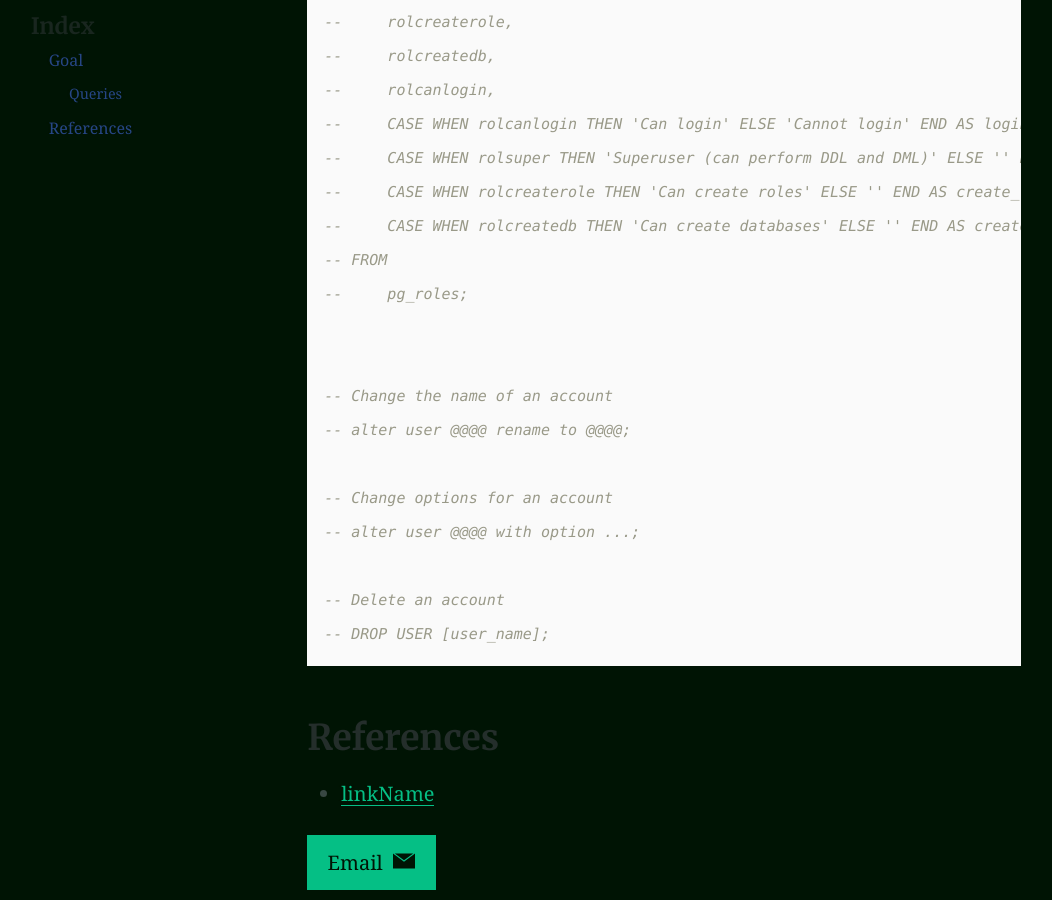
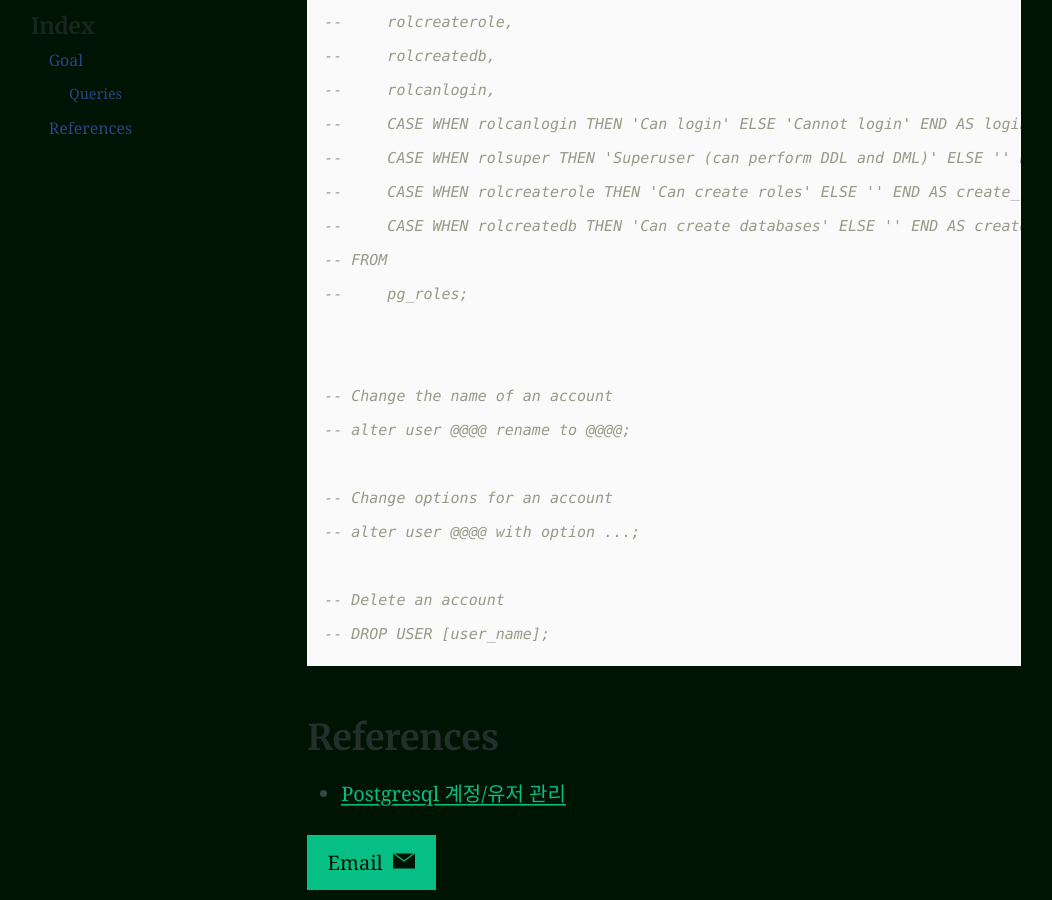
Before and after one commit to programmedrn/programmedrn.github.io, a Jekyll site: the page built from _posts/2024-04-04-postgresql-useful-queries.md, in a window 1280 px wide and 900 px high, scrolled down 1711 px. Shown: the whole window, without its empty margins (137-1189 px from the left). Built offline with Jekyll 4.4.1, drawn with Linux system fonts in a browser that asks for light colours; comment, search, counter and statistics services are not loaded.

Commit message:
Fix: Some Useful Queries for Postgresql

```diff
--- a/_posts/2024-04-04-postgresql-useful-queries.md
+++ b/_posts/2024-04-04-postgresql-useful-queries.md
@@ -71,4 +71,4 @@ WHERE
 
 
 ## References
-- [linkName](URL "tooltip")
+- [Postgresql 계정/유저 관리](https://kwomy.tistory.com/9 "https://kwomy.tistory.com/9")
```
